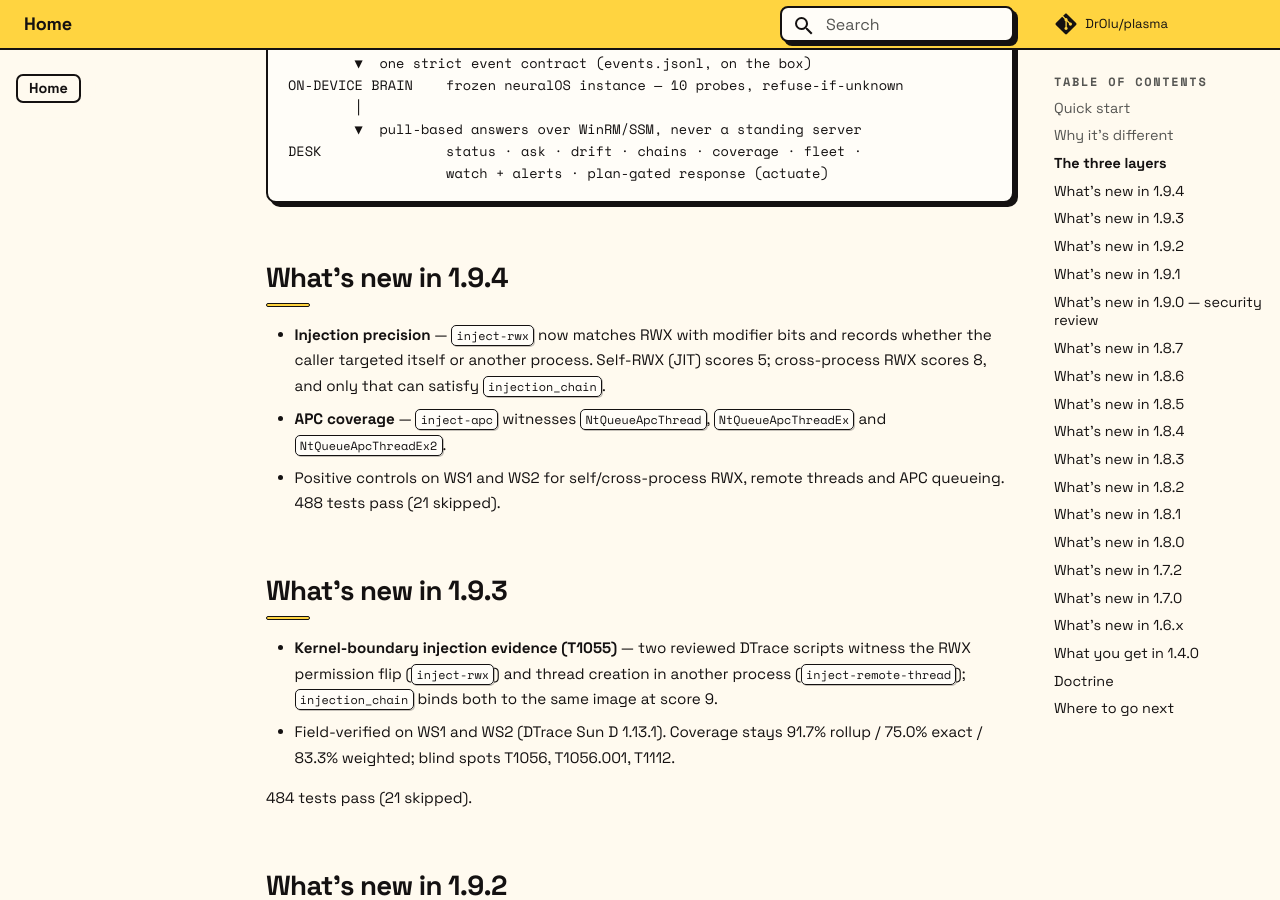
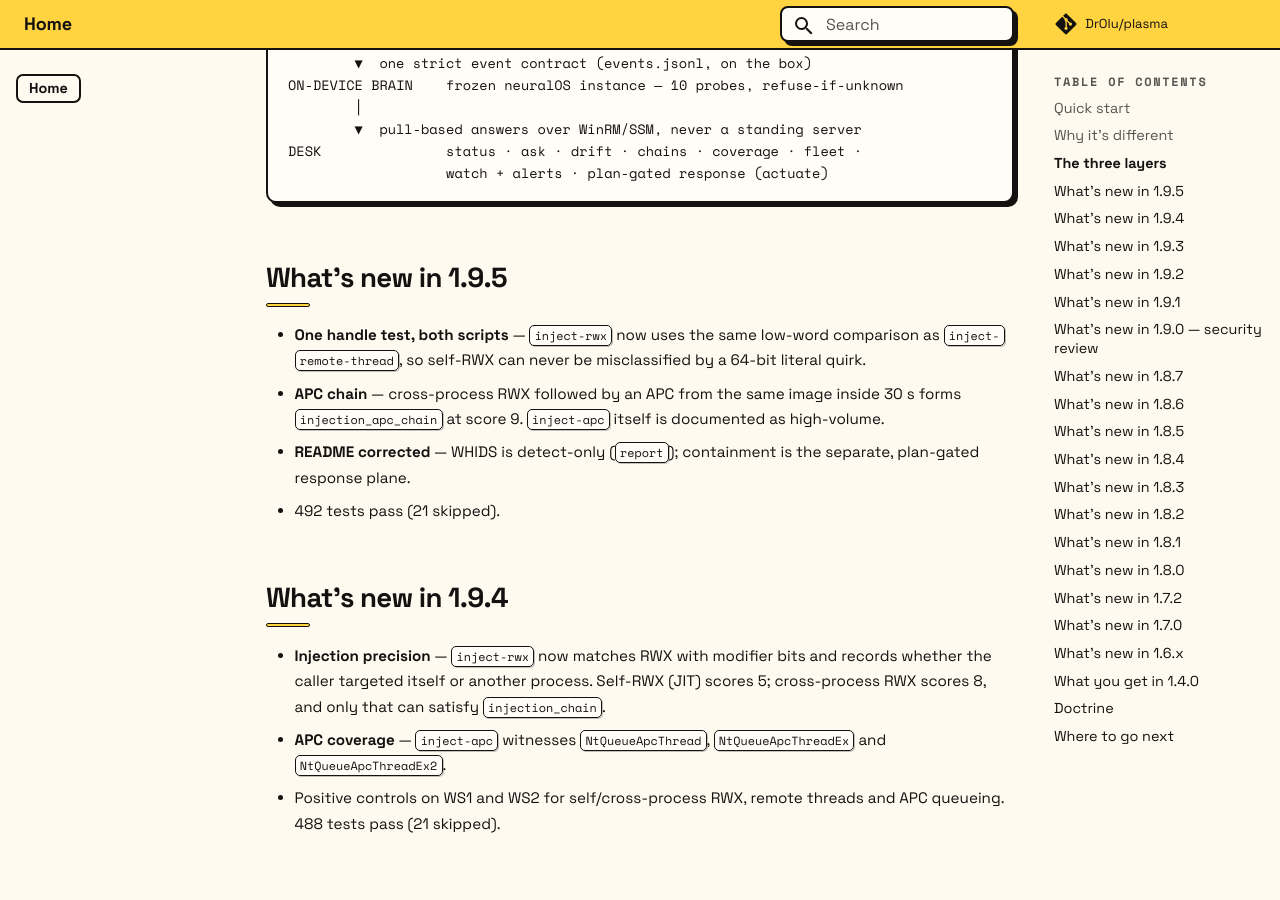
Before and after one commit to DrOlu/plasma, an MkDocs documentation site: the page built from docs/index.md, in a window 1280 px wide and 900 px high, scrolled down 2238 px. Built offline with MkDocs 1.6.1 and Material for MkDocs 9.7.7, drawn with Linux system fonts in a browser that asks for light colours; comment, search, counter and statistics services are not loaded; some of the changed text lies outside the part shown.

Commit message:
fix(trace): align handle tests and correct response claims (#4)
- inject-rwx now uses the same low-word handle test as inject-remote-thread: (arg0 & 0xffffffff) == 0xffffffff. One platform assumption across both scripts; a truncating build can no longer mark self-RWX as cross-process.
- Add injection_apc_chain (score 9, 30 s, same image) for cross-process RWX followed by an APC; document inject-apc as high-volume.
- README: WHIDS is detect-only (report); remove the kill/containment example and the mapped Actions claim.
- Bump to 1.9.5; 492 passed / 21 skipped.

````diff
--- a/docs/index.md
+++ b/docs/index.md
@@ -1,18 +1,18 @@
 <div class="raft-hero" markdown="0">
-<p class="raft-eyebrow">Windows EDR &middot; v1.9.4</p>
+<p class="raft-eyebrow">Windows EDR &middot; v1.9.5</p>
 <h1>No log lake.<br>No cloud.<br>No blind trust.</h1>
 <p class="raft-lede">Plasma keeps the telemetry on the box, answers questions with a
 121M on-device model, and makes every response named, journaled, and reversible.
 The endpoint can explain itself &mdash; without shipping its diary anywhere.</p>
 <div class="raft-actions">
 <a class="raft-btn primary" href="getting-started/">Get started</a>
-<a class="raft-btn" href="https://github.com/DrOlu/plasma/releases/latest">Download v1.9.4</a>
+<a class="raft-btn" href="https://github.com/DrOlu/plasma/releases/latest">Download v1.9.5</a>
 <a class="raft-btn" href="agent-native/">Agent-native operation</a>
 </div>
 <div class="raft-badges">
 <span class="raft-badge">91.7% rollup coverage</span>
 <span class="raft-badge">13 reversible actions</span>
-<span class="raft-badge">488 tests</span>
+<span class="raft-badge">492 tests</span>
 <span class="raft-badge">Signed MSI + SHA256SUMS</span>
 </div>
 </div>
@@ -80,6 +80,18 @@ ON-DEVICE BRAIN    frozen neuralOS instance — 10 probes, refuse-if-unknown
 DESK               status · ask · drift · chains · coverage · fleet ·
                    watch + alerts · plan-gated response (actuate)
 ```
+
+## What's new in 1.9.5
+
+- **One handle test, both scripts** — `inject-rwx` now uses the same
+  low-word comparison as `inject-remote-thread`, so self-RWX can never be
+  misclassified by a 64-bit literal quirk.
+- **APC chain** — cross-process RWX followed by an APC from the same image
+  inside 30 s forms `injection_apc_chain` at score 9. `inject-apc` itself is
+  documented as high-volume.
+- **README corrected** — WHIDS is detect-only (`report`); containment is the
+  separate, plan-gated response plane.
+- 492 tests pass (21 skipped).
 
 ## What's new in 1.9.4
 
--- a/plasma/__init__.py
+++ b/plasma/__init__.py
@@ -1,5 +1,5 @@
 """Plasma — agent-based EDR bundle with a frozen neuralOS instance."""
 
-__version__ = "1.9.4"
+__version__ = "1.9.5"
 PRODUCT = "Plasma"
 SCHEMA_VERSION = 1
--- a/pyproject.toml
+++ b/pyproject.toml
@@ -4,7 +4,7 @@ build-backend = "setuptools.build_meta"
 
 [project]
 name = "plasma-edr"
-version = "1.9.4"
+version = "1.9.5"
 description = "Plasma — an agent-based EDR bundle: Sentinel detection layer + a frozen neuralOS instance"
 readme = "README.md"
 requires-python = ">=3.9"
````
Also changed, not shown: CHANGELOG.md (+16 -0 lines), README.md (+12 -8 lines), docs/changelog.md (+16 -0 lines), docs/trace.md (+8 -2 lines), website/index.html (+6 -6 lines), 5 other files.
